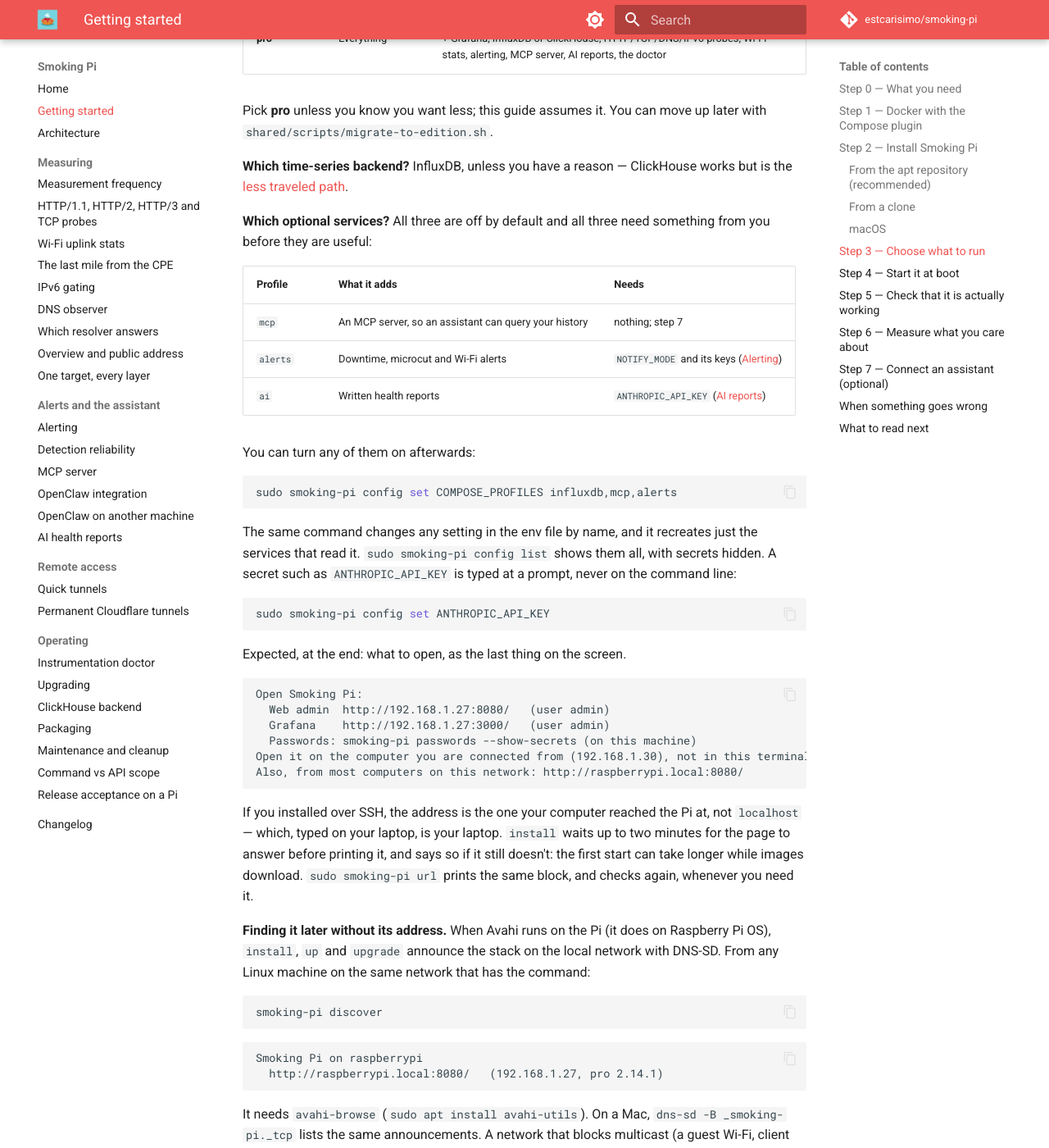
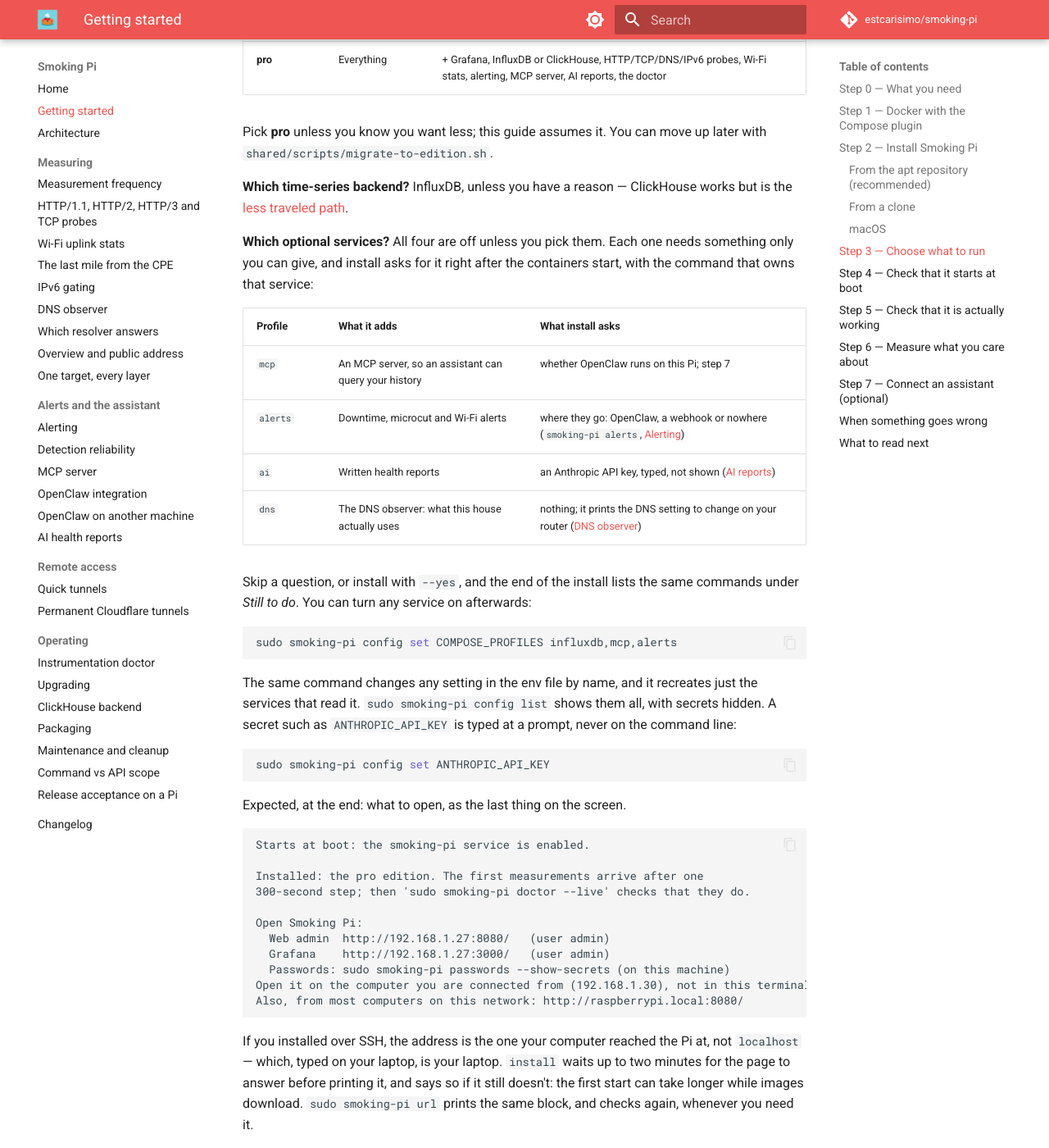
Before and after one commit to estcarisimo/smoking-pi, an MkDocs documentation site: the page built from docs/getting-started.md, in a window 1280 px wide and 1400 px high, scrolled down 3908 px. Shown: the whole window at 82% size. Built offline with MkDocs 1.6.1 and Material for MkDocs 9.7.7, drawn with Linux system fonts in a browser that asks for light colours; comment, search, counter and statistics services are not loaded; some of the changed text lies outside the part shown.

Commit message:
feat(install): set up each chosen service, start at boot, end short
Pro is preselected, the optional services are described in plain words,
and each one picked is set up after the stack starts through the command
that owns it (alerts, the AI key, dns enable) or listed under "Still to
do". A package install enables its unit (started --no-block: its `up`
waits for the lock install holds). Install ends on a short summary and
the address instead of the passwords banner and setup.sh's localhost URLs.

Found by a clean install on the staging Pi.

Co-Authored-By: Claude Opus 5.5 <noreply@anthropic.com>

````diff
--- a/docs/getting-started.md
+++ b/docs/getting-started.md
@@ -165,10 +165,12 @@ sudo smoking-pi install
 This asks three questions (with `whiptail` menus if it is installed,
 `--edition`/`--database`/`--profiles` flags if you prefer, `--yes` for
 nothing at all), then generates every password and API token, detects your
-timezone, starts the containers and prints what to open. The passwords
-are never printed; the end of this step says how to read them.
+timezone and starts the containers. Then it sets up each optional service
+you picked, enables the service that starts Smoking Pi at boot, and prints
+what to open. The passwords are never printed; the end of this step says
+how to read them.
 
-**Which edition?**
+**Which edition?** Pro is preselected.
 
 | Edition | For | What you get |
 |---|---|---|
@@ -182,16 +184,20 @@ move up later with `shared/scripts/migrate-to-edition.sh`.
 **Which time-series backend?** InfluxDB, unless you have a reason —
 ClickHouse works but is the [less traveled path](clickhouse.md).
 
-**Which optional services?** All three are off by default and all three
-need something from you before they are useful:
+**Which optional services?** All four are off unless you pick them. Each
+one needs something only you can give, and install asks for it right after
+the containers start, with the command that owns that service:
 
-| Profile | What it adds | Needs |
+| Profile | What it adds | What install asks |
 |---|---|---|
-| `mcp` | An MCP server, so an assistant can query your history | nothing; step 7 |
-| `alerts` | Downtime, microcut and Wi-Fi alerts | `NOTIFY_MODE` and its keys ([Alerting](alerting.md)) |
-| `ai` | Written health reports | `ANTHROPIC_API_KEY` ([AI reports](ai-insights.md)) |
+| `mcp` | An MCP server, so an assistant can query your history | whether OpenClaw runs on this Pi; step 7 |
+| `alerts` | Downtime, microcut and Wi-Fi alerts | where they go: OpenClaw, a webhook or nowhere (`smoking-pi alerts`, [Alerting](alerting.md)) |
+| `ai` | Written health reports | an Anthropic API key, typed, not shown ([AI reports](ai-insights.md)) |
+| `dns` | The DNS observer: what this house actually uses | nothing; it prints the DNS setting to change on your router ([DNS observer](dns-observer.md)) |
 
-You can turn any of them on afterwards:
+Skip a question, or install with `--yes`, and the end of the install lists
+the same commands under *Still to do*. You can turn any service on
+afterwards:
 
 ```bash
 sudo smoking-pi config set COMPOSE_PROFILES influxdb,mcp,alerts
@@ -209,10 +215,15 @@ sudo smoking-pi config set ANTHROPIC_API_KEY
 Expected, at the end: what to open, as the last thing on the screen.
 
 ```text
+Starts at boot: the smoking-pi service is enabled.
+
+Installed: the pro edition. The first measurements arrive after one
+300-second step; then 'sudo smoking-pi doctor --live' checks that they do.
+
 Open Smoking Pi:
   Web admin  http://192.168.1.27:8080/   (user admin)
   Grafana    http://192.168.1.27:3000/   (user admin)
-  Passwords: smoking-pi passwords --show-secrets (on this machine)
+  Passwords: sudo smoking-pi passwords --show-secrets (on this machine)
 Open it on the computer you are connected from (192.168.1.30), not in this terminal.
 Also, from most computers on this network: http://raspberrypi.local:8080/
 ```
@@ -275,23 +285,21 @@ pasted issue by accident.
 
 ---
 
-## Step 4 — Start it at boot
+## Step 4 — Check that it starts at boot
 
-```bash
-sudo systemctl enable --now smoking-pi
-```
-
-Expected:
+A package install enables the `smoking-pi` service itself (*Starts at
+boot* above). Check it:
 
 ```bash
 systemctl is-enabled smoking-pi   # enabled
 systemctl is-active smoking-pi    # active
 ```
 
-The unit is a `oneshot` that runs `smoking-pi up` and stays "active": it
-brings the stack up after a reboot and hands the rest to Docker's own
-restart policies. From a clone there is no unit — use `smoking-pi up`, or
-install one from `packaging/systemd/`.
+If it says `disabled`, install could not enable it (it said so):
+`sudo systemctl enable --now smoking-pi`. The unit is a `oneshot` that runs
+`smoking-pi up` and stays "active": it brings the stack up after a reboot
+and hands the rest to Docker's own restart policies. From a clone there is
+no unit — use `smoking-pi up`, or install one from `packaging/systemd/`.
 
 ---
 
````
Also changed, not shown: other parts of docs/getting-started.md (+4 -5 lines), README.md (+2 -3 lines), docs/index.md (+1 -2 lines), docs/packaging.md (+1 -1 lines), 7 other files.
